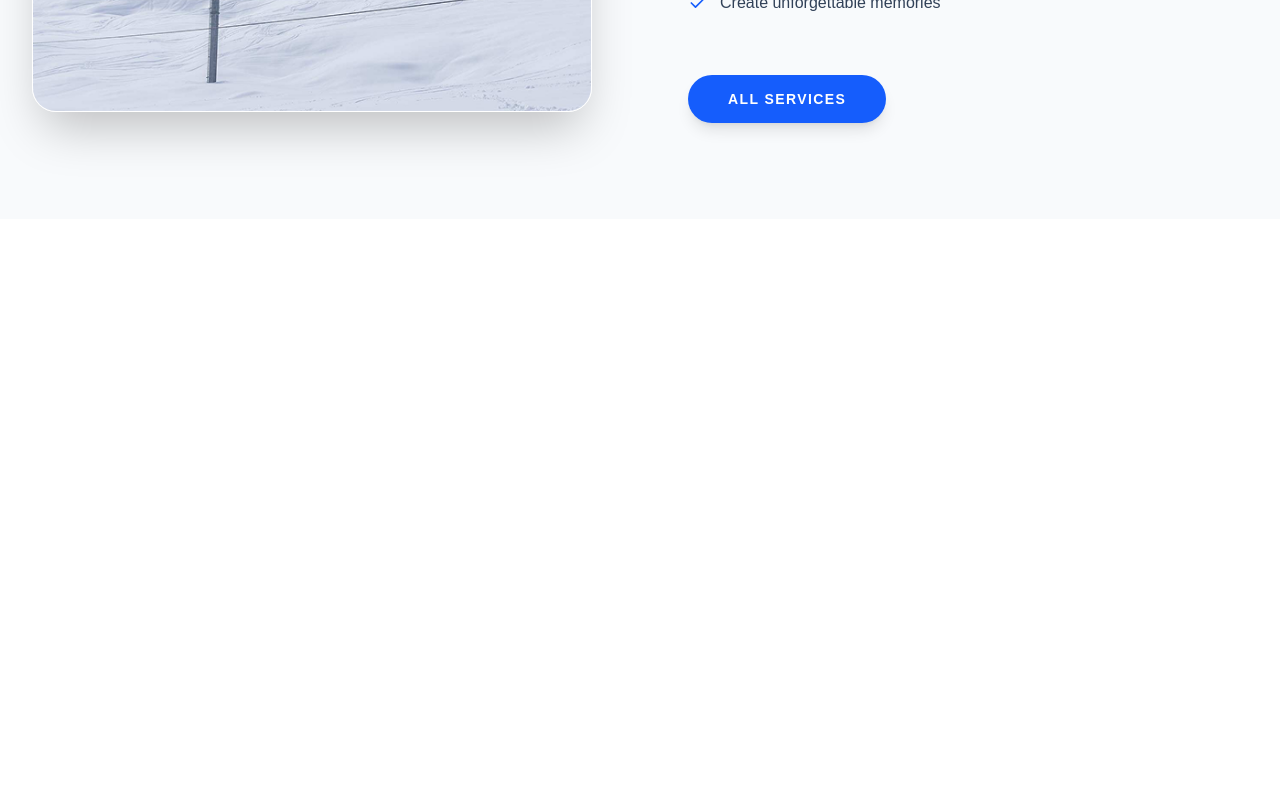
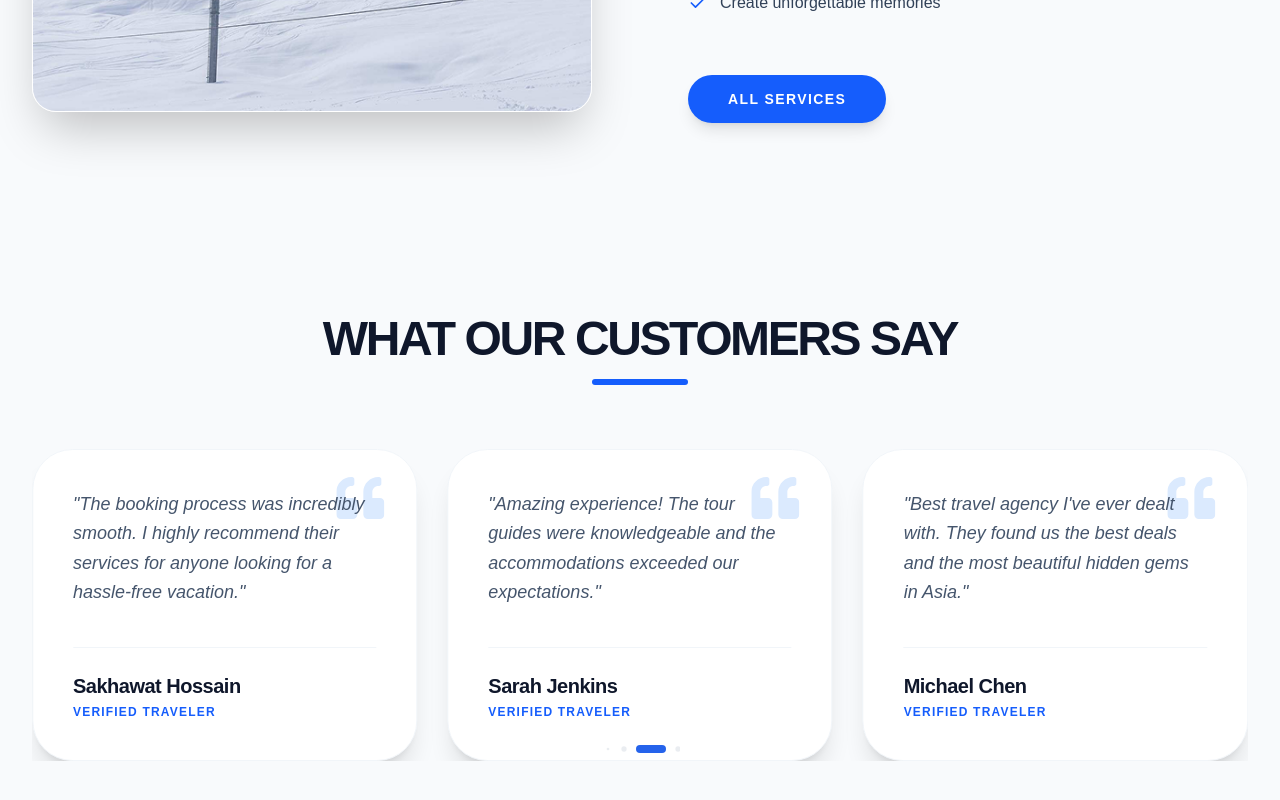
Before and after one commit to sakhawat236hossain/Travel-agency-, a Next.js app: page / in a window 1280 px wide. Shown: the part 3945-4745 px from the top of the page. Before the commit the page ends 4164 px from the top, so only its background shows below. Built offline with nearby package versions, Linux system fonts and the light colour scheme.

Commit message:
Testimonial

```diff
--- a/src/app/(commonLayout)/page.tsx
+++ b/src/app/(commonLayout)/page.tsx
@@ -4,6 +4,7 @@ import Destinations from "@/components/Home/Destinations/Destinations";
 import VacationSearch from "@/components/Home/VacationSearch/VacationSearch";
 import TopDestinations from "@/components/Home/TopDestinations/TopDestinations";
 import EmbraceAdventure from "@/components/Home/EmbraceAdventure/EmbraceAdventure";
+import Testimonial from "@/components/Home/Testimonial/Testimonial";
 
 export default function Home() {
   return (
@@ -14,6 +15,7 @@ export default function Home() {
         <VacationSearch></VacationSearch>
         <TopDestinations></TopDestinations>
         <EmbraceAdventure></EmbraceAdventure>
+        <Testimonial></Testimonial>
       </div>
     </div>
   );
--- a/src/components/Home/EmbraceAdventure/EmbraceAdventure.tsx
+++ b/src/components/Home/EmbraceAdventure/EmbraceAdventure.tsx
@@ -58,7 +58,7 @@ const EmbraceAdventure = () => {
           </ul>
 
           {/* Button */}
-          <button className="mt-10 bg-blue-600 hover:bg-blue-700 text-white font-bold py-3.5 px-10 rounded-full shadow-lg transition duration-300 transform active:scale-95 uppercase tracking-widest text-sm">
+          <button className="mt-10 cursor-pointer bg-blue-600 hover:bg-blue-700 text-white font-bold py-3.5 px-10 rounded-full shadow-lg transition duration-300 transform active:scale-95 uppercase tracking-widest text-sm">
             All Services
           </button>
         </div>
--- /dev/null
+++ b/src/components/Home/Testimonial/Testimonial.tsx
@@ -0,0 +1,198 @@
+"use client";
+import React from "react";
+import { Swiper, SwiperSlide } from "swiper/react";
+import { Autoplay, Pagination } from "swiper/modules";
+import { FaQuoteLeft } from "react-icons/fa";
+
+// Swiper Styles
+import "swiper/css";
+import "swiper/css/pagination";
+
+const Testimonial = () => {
+  const testimonials = [
+    {
+      id: 1,
+      name: "Jennifer and Mark",
+      feedback:
+        "My husband and I have been using this travel agency for years and they have never disappointed us. Their attention to detail is remarkable.",
+    },
+    {
+      id: 2,
+      name: "Dylan and Emily",
+      feedback:
+        "This travel agency made my dream trip to Europe a reality. They worked with me every step of the way to plan the perfect itinerary.",
+    },
+    {
+      id: 3,
+      name: "Sakhawat Hossain",
+      feedback:
+        "The booking process was incredibly smooth. I highly recommend their services for anyone looking for a hassle-free vacation.",
+    },
+    {
+      id: 4,
+      name: "Sarah Jenkins",
+      feedback:
+        "Amazing experience! The tour guides were knowledgeable and the accommodations exceeded our expectations.",
+    },
+    {
+      id: 5,
+      name: "Michael Chen",
+      feedback:
+        "Best travel agency I've ever dealt with. They found us the best deals and the most beautiful hidden gems in Asia.",
+    },
+    {
+      id: 6,
+      name: "Emma Thompson",
+      feedback:
+        "I was hesitant to travel alone, but they planned a safe and exciting solo trip for me. Truly an unforgettable experience.",
+    },
+    {
+      id: 7,
+      name: "David Miller",
+      feedback:
+        "From start to finish, everything was perfect. The communication was excellent and every detail was handled professionally.",
+    },
+    {
+      id: 8,
+      name: "Sophia Rodriguez",
+      feedback:
+        "They turned our honeymoon into a fairytale. We didn't have to worry about a single thing. Thank you so much!",
+    },
+    {
+      id: 9,
+      name: "James Wilson",
+      feedback:
+        "Top-notch service! They went above and beyond to make sure our family vacation was fun for everyone.",
+    },
+    {
+      id: 10,
+      name: "Linda Garcia",
+      feedback:
+        "Highly professional and very responsive. They handled a last-minute change to our flight with ease and no extra stress.",
+    },
+    {
+      id: 11,
+      name: "Robert Taylor",
+      feedback:
+        "The safari trip they organized for us in Africa was life-changing. Everything was timed perfectly.",
+    },
+    {
+      id: 12,
+      name: "Olivia Martinez",
+      feedback:
+        "I've tried many agencies, but this one is by far the best. Their local insights made all the difference.",
+    },
+    {
+      id: 13,
+      name: "William Brown",
+      feedback:
+        "Exceptional value for money. They managed to fit so many experiences into our budget without compromising quality.",
+    },
+    {
+      id: 14,
+      name: "Isabella Davis",
+      feedback:
+        "Their customer support is available 24/7, which was very helpful when we had a question during our trip.",
+    },
+    {
+      id: 15,
+      name: "Christopher Lee",
+      feedback:
+        "A truly personalized experience. They really listened to what we wanted and delivered exactly that.",
+    },
+    {
+      id: 16,
+      name: "Mia Anderson",
+      feedback:
+        "I loved the curated list of restaurants and local spots they provided. It felt like traveling with a local friend.",
+    },
+    {
+      id: 17,
+      name: "Alexander White",
+      feedback:
+        "Smooth, reliable, and trustworthy. I will definitely be booking my next adventure with them again.",
+    },
+    {
+      id: 18,
+      name: "Charlotte Harris",
+      feedback:
+        "The hiking tour in Switzerland was organized to perfection. The views were breathtaking.",
+    },
+    {
+      id: 19,
+      name: "Benjamin Clark",
+      feedback:
+        "They saved us so much time and effort. Planning a multi-city trip was made so simple.",
+    },
+    {
+      id: 20,
+      name: "Amelia Lewis",
+      feedback:
+        "Every recommendation they made was spot on. Our group trip was a huge success thanks to them.",
+    },
+  ];
+
+  return (
+    <section className="py-24 bg-slate-50 dark:bg-slate-950 transition-colors duration-300 overflow-hidden">
+      <div className="container mx-auto px-6 max-w-7xl">
+        {/* Header */}
+        <div className="text-center mb-16">
+          <h2 className="text-4xl md:text-5xl font-black text-slate-900 dark:text-white uppercase tracking-tighter">
+            What Our Customers Say
+          </h2>
+          <div className="w-24 h-1.5 bg-blue-600 mx-auto mt-4 rounded-full"></div>
+        </div>
+
+        <Swiper
+          modules={[Autoplay, Pagination]}
+          spaceBetween={30}
+          slidesPerView={1}
+          loop={true}
+          autoplay={{ delay: 1500, disableOnInteraction: false }}
+          pagination={{ clickable: true, dynamicBullets: true }}
+          breakpoints={{
+            640: { slidesPerView: 1 },
+            768: { slidesPerView: 2 },
+            1024: { slidesPerView: 3 },
+          }}
+          className="pb-16"
+        >
+          {testimonials.map((item) => (
+            <SwiperSlide key={item.id} className="h-full">
+              <div className="bg-white dark:bg-slate-900 p-8 md:p-10 rounded-[40px] shadow-xl border border-slate-100 dark:border-slate-800 h-full flex flex-col relative group transition-all duration-300 hover:border-blue-500">
+                {/* Quote Icon */}
+                <FaQuoteLeft className="text-blue-100 dark:text-slate-800 text-5xl absolute top-6 right-8 transition-colors group-hover:text-blue-500/20" />
+
+                <div className="relative z-10 flex flex-col h-full">
+                  <p className="text-slate-600 dark:text-slate-300 text-lg leading-relaxed italic mb-10">
+                    "{item.feedback}"
+                  </p>
+
+                  <div className="mt-auto pt-6 border-t border-slate-100 dark:border-slate-800">
+                    <h3 className="text-xl font-bold text-slate-900 dark:text-white tracking-tight">
+                      {item.name}
+                    </h3>
+                    <p className="text-blue-600 dark:text-blue-400 text-xs font-bold uppercase tracking-widest mt-1">
+                      Verified Traveler
+                    </p>
+                  </div>
+                </div>
+              </div>
+            </SwiperSlide>
+          ))}
+        </Swiper>
+      </div>
+
+      {/* Pagination Dot Customization */}
+      <style jsx global>{`
+        .swiper-pagination-bullet-active {
+          background: #2563eb !important;
+          width: 30px !important;
+          border-radius: 5px !important;
+        }
+      `}</style>
+    </section>
+  );
+};
+
+export default Testimonial;
```
